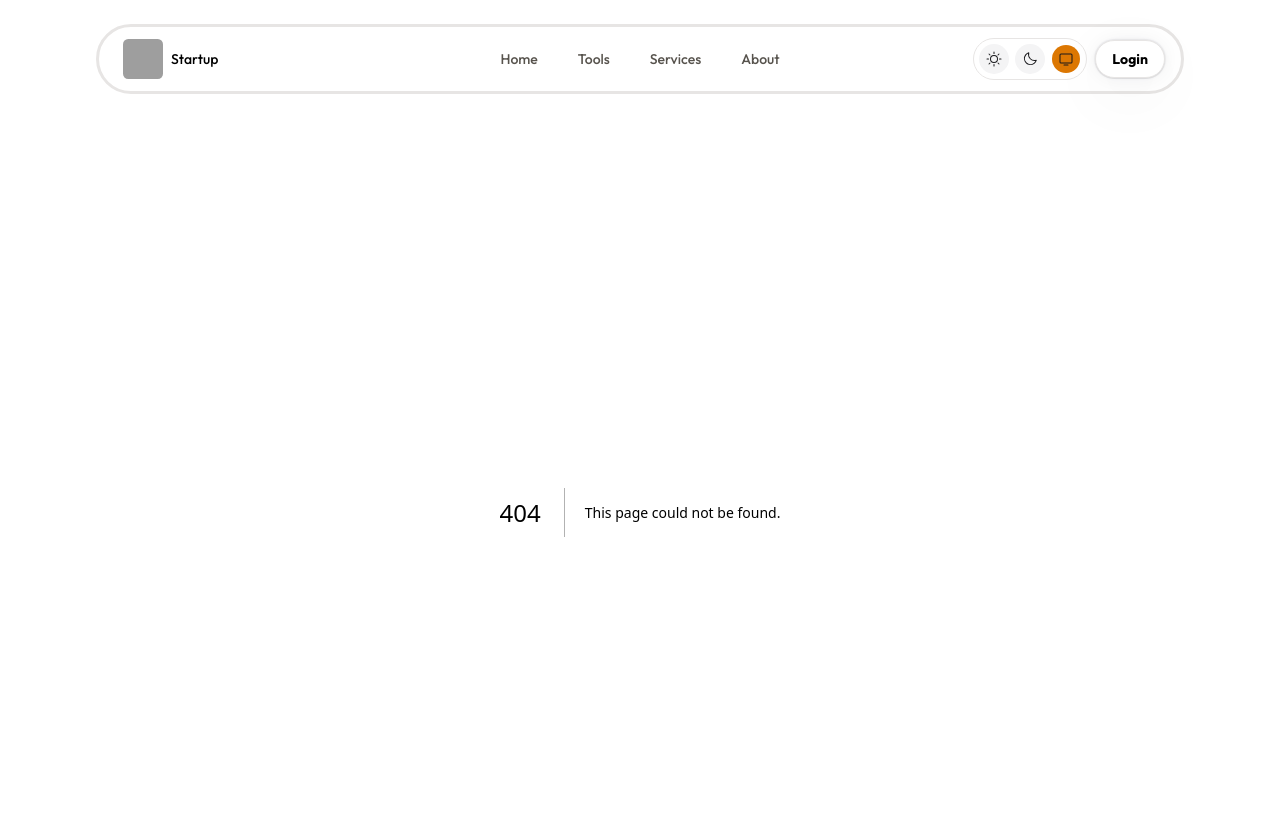
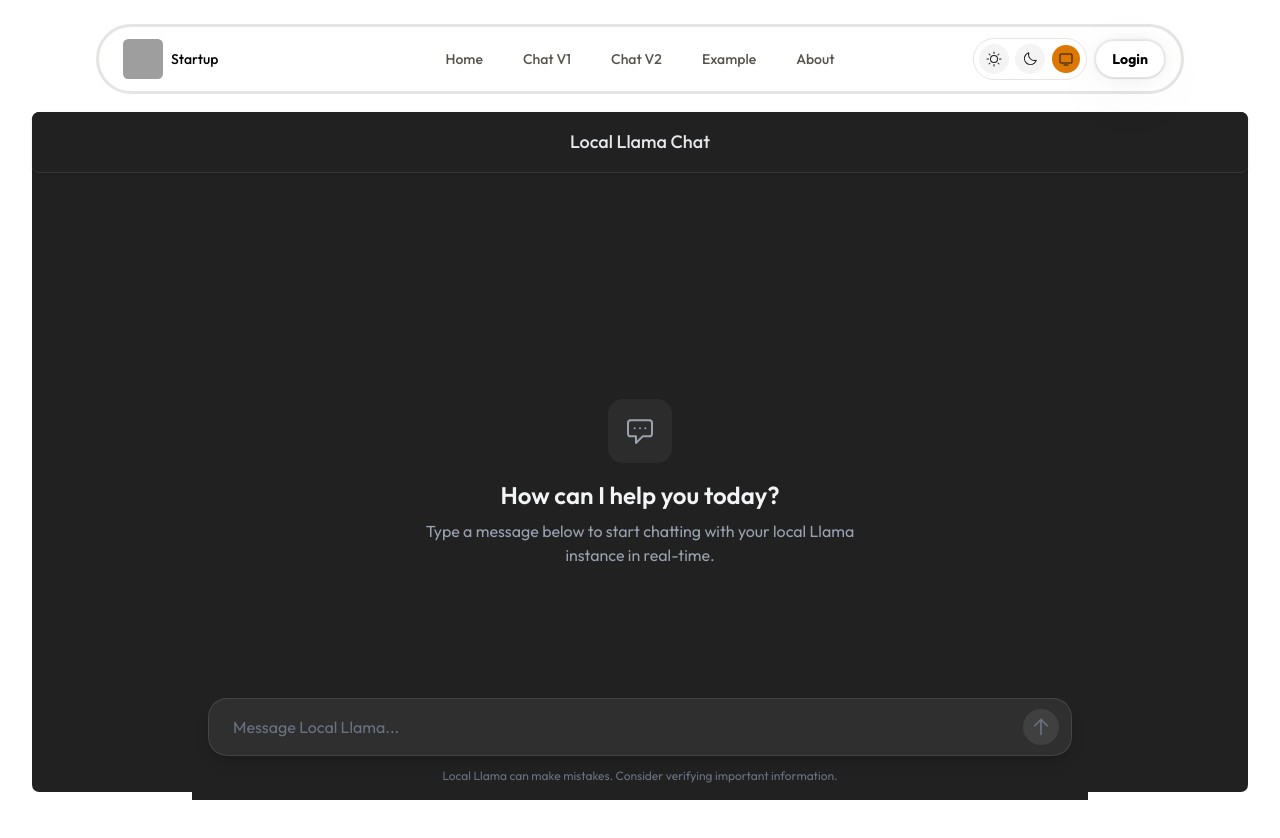
Before and after one commit to fourat53/my_front_rag, a Next.js app: page /chat-v1 in a window 1280 px wide. Before the commit this address had no page. Shown: the top 838 px of the page. After the commit the page ends 800 px from the top, so only its background shows below. Built offline with nearby package versions, Linux system fonts and the light colour scheme; grey boxes are pictures that could not be loaded.

Commit message:
Chat Started

```diff
--- /dev/null
+++ b/app/chat-v1/page.tsx
@@ -0,0 +1,246 @@
+"use client";
+
+import React, { useState, useRef, useEffect } from "react";
+
+type Message = {
+  role: "user" | "assistant";
+  content: string;
+};
+
+export default function ChatPage() {
+  const [messages, setMessages] = useState<Message[]>([]);
+  const [inputValue, setInputValue] = useState("");
+  const [isTyping, setIsTyping] = useState(false);
+  const messagesEndRef = useRef<HTMLDivElement>(null);
+
+  const scrollToBottom = () => {
+    messagesEndRef.current?.scrollIntoView({ behavior: "smooth" });
+  };
+
+  useEffect(() => {
+    scrollToBottom();
+  }, [messages]);
+
+  const handleSubmit = async (e: React.FormEvent) => {
+    e.preventDefault();
+    if (!inputValue.trim()) return;
+
+    const userMessage: Message = { role: "user", content: inputValue };
+    setMessages((prev) => [...prev, userMessage]);
+    setInputValue("");
+    setIsTyping(true);
+
+    try {
+      setMessages((prev) => [...prev, { role: "assistant", content: "" }]);
+
+      const response = await fetch(`${process.env.RAG_DEV_URL}/llama/query`, {
+        method: "POST",
+        headers: {
+          "Content-Type": "application/json",
+        },
+        body: JSON.stringify({
+          question: userMessage.content,
+        }),
+      });
+
+      if (!response.body) {
+        throw new Error("No response body");
+      }
+
+      const reader = response.body.getReader();
+      const decoder = new TextDecoder();
+      let done = false;
+
+      while (!done) {
+        const { value, done: readerDone } = await reader.read();
+        done = readerDone;
+
+        if (value) {
+          const chunk = decoder.decode(value, { stream: true });
+
+          setMessages((prev) => {
+            const newMessages = [...prev];
+            const lastMessage = newMessages[newMessages.length - 1];
+            if (lastMessage.role === "assistant") {
+              lastMessage.content += chunk;
+            }
+            return newMessages;
+          });
+        }
+      }
+    } catch (error) {
+      console.error("Error fetching response:", error);
+      setMessages((prev) => [
+        ...prev,
+        { role: "assistant", content: "Sorry, an error occurred." },
+      ]);
+    } finally {
+      setIsTyping(false);
+    }
+  };
+
+  return (
+    <div className="flex flex-col h-[calc(100vh-7.5rem)] bg-[#212121] text-gray-100 font-sans rounded-lg">
+      {/* Header */}
+      <header className="flex items-center justify-center py-4 border-b border-white/10 bg-[#212121] shadow-sm z-10 rounded-lg">
+        <h1 className="text-lg font-medium text-gray-200">Local Llama Chat</h1>
+      </header>
+
+      {/* Chat messages area */}
+      <main className="flex-1 overflow-y-auto w-full max-w-7xl mx-auto px-4 py-8 custom-scrollbar rounded-lg">
+        {messages.length === 0 ? (
+          <div className="h-full flex flex-col items-center justify-center text-center px-4">
+            <div className="bg-white/5 p-4 rounded-2xl mb-4">
+              <svg
+                xmlns="http://www.w3.org/Range"
+                className="w-8 h-8 text-gray-400"
+                fill="none"
+                viewBox="0 0 24 24"
+                stroke="currentColor"
+              >
+                <path
+                  strokeLinecap="round"
+                  strokeLinejoin="round"
+                  strokeWidth={1.5}
+                  d="M8 10h.01M12 10h.01M16 10h.01M9 16H5a2 2 0 01-2-2V6a2 2 0 012-2h14a2 2 0 012 2v8a2 2 0 01-2 2h-5l-5 5v-5z"
+                />
+              </svg>
+            </div>
+            <h2 className="text-2xl font-semibold mb-2">
+              How can I help you today?
+            </h2>
+            <p className="text-gray-400 max-w-md">
+              Type a message below to start chatting with your local Llama
+              instance in real-time.
+            </p>
+          </div>
+        ) : (
+          <div className="flex flex-col space-y-6 pb-20">
+            {messages.map((msg, index) => (
+              <div
+                key={index}
+                className={`flex gap-4 ${
+                  msg.role === "user" ? "flex-row-reverse" : "flex-row"
+                }`}
+              >
+                {/* Avatar */}
+                <div
+                  className={`shrink-0 w-8 h-8 rounded-full flex items-center justify-center ${
+                    msg.role === "user" ? "bg-blue-600" : "bg-[#10a37f]"
+                  }`}
+                >
+                  {msg.role === "user" ? (
+                    <svg
+                      xmlns="http://www.w3.org/2000/svg"
+                      className="h-5 w-5 text-white"
+                      fill="none"
+                      viewBox="0 0 24 24"
+                      stroke="currentColor"
+                    >
+                      <path
+                        strokeLinecap="round"
+                        strokeLinejoin="round"
+                        strokeWidth={2}
+                        d="M16 7a4 4 0 11-8 0 4 4 0 018 0zM12 14a7 7 0 00-7 7h14a7 7 0 00-7-7z"
+                      />
+                    </svg>
+                  ) : (
+                    <svg
+                      xmlns="http://www.w3.org/2000/svg"
+                      className="h-5 w-5 text-white"
+                      fill="none"
+                      viewBox="0 0 24 24"
+                      stroke="currentColor"
+                    >
+                      <path
+                        strokeLinecap="round"
+                        strokeLinejoin="round"
+                        strokeWidth={2}
+                        d="M9.75 17L9 20l-1 1h8l-1-1-.75-3M3 13h18M5 17h14a2 2 0 002-2V5a2 2 0 00-2-2H5a2 2 0 00-2 2v10a2 2 0 002 2z"
+                      />
+                    </svg>
+                  )}
+                </div>
+
+                {/* Message Bubble */}
+                <div
+                  className={`max-w-[85%] sm:max-w-[75%] rounded-2xl px-5 py-3.5 ${
+                    msg.role === "user"
+                      ? "bg-[#2f2f2f] text-gray-100 rounded-tr-sm"
+                      : "bg-transparent text-gray-100"
+                  }`}
+                >
+                  {msg.role === "assistant" &&
+                  msg.content === "" &&
+                  isTyping &&
+                  index === messages.length - 1 ? (
+                    <div className="flex space-x-1.5 h-6 items-center pt-1">
+                      <div
+                        className="w-1.5 h-1.5 bg-gray-500 rounded-full animate-bounce"
+                        style={{ animationDelay: "0ms" }}
+                      ></div>
+                      <div
+                        className="w-1.5 h-1.5 bg-gray-500 rounded-full animate-bounce"
+                        style={{ animationDelay: "150ms" }}
+                      ></div>
+                      <div
+                        className="w-1.5 h-1.5 bg-gray-500 rounded-full animate-bounce"
+                        style={{ animationDelay: "300ms" }}
+                      ></div>
+                    </div>
+                  ) : (
+                    <div className="whitespace-pre-wrap leading-relaxed">
+                      {msg.content}
+                    </div>
+                  )}
+                </div>
+              </div>
+            ))}
+            <div ref={messagesEndRef} />
+          </div>
+        )}
+      </main>
+
+      {/* Input area */}
+      <div className="w-full max-w-4xl mx-auto p-4 bg-[#212121] fixed bottom-0 left-0 right-0">
+        <form
+          onSubmit={handleSubmit}
+          className="relative flex items-center bg-[#2f2f2f] rounded-3xl border border-white/10 focus-within:border-white/20 shadow-lg"
+        >
+          <input
+            type="text"
+            className="flex-1 bg-transparent text-gray-100 placeholder-gray-500 px-6 py-4 outline-none rounded-3xl"
+            placeholder="Message Local Llama..."
+            value={inputValue}
+            onChange={(e) => setInputValue(e.target.value)}
+            disabled={isTyping}
+          />
+          <button
+            type="submit"
+            disabled={!inputValue.trim() || isTyping}
+            className="absolute right-2 p-2 bg-white text-black rounded-full disabled:bg-[#404040] disabled:text-gray-500 transition-colors mr-1"
+          >
+            <svg
+              xmlns="http://www.w3.org/2000/svg"
+              fill="none"
+              viewBox="0 0 24 24"
+              strokeWidth={2}
+              stroke="currentColor"
+              className="w-5 h-5"
+            >
+              <path
+                strokeLinecap="round"
+                strokeLinejoin="round"
+                d="M4.5 10.5L12 3m0 0l7.5 7.5M12 3v18"
+              />
+            </svg>
+          </button>
+        </form>
+        <div className="text-center mt-3 text-xs text-gray-500">
+          Local Llama can make mistakes. Consider verifying important
+          information.
+        </div>
+      </div>
+    </div>
+  );
+}
--- /dev/null
+++ b/app/chat-v2/page.tsx
@@ -0,0 +1,5 @@
+import React from "react";
+
+export default function page() {
+  return <div>page</div>;
+}
--- a/app/page.tsx
+++ b/app/page.tsx
@@ -4,11 +4,5 @@ import { Button } from "@/components/ui/button";
 import { redirect } from "next/navigation";
 
 export default function HomePage() {
-  return (
-    <div>
-      <Button variant="default" onClick={() => redirect("/example")}>
-        Navigate To example
-      </Button>
-    </div>
-  );
+  return <div></div>;
 }
--- a/components/navbar/Navbar.tsx
+++ b/components/navbar/Navbar.tsx
@@ -21,12 +21,16 @@ const navItems = [
     link: "/",
   },
   {
-    name: "Tools",
-    link: "/tools",
+    name: "Chat V1",
+    link: "/chat-v1",
   },
   {
-    name: "Services",
-    link: "/services",
+    name: "Chat V2",
+    link: "/chat-v2",
+  },
+  {
+    name: "Example",
+    link: "/example",
   },
   {
     name: "About",
```
Also changed, not shown: 1 other file (tests, documents, lock files or other folders).
